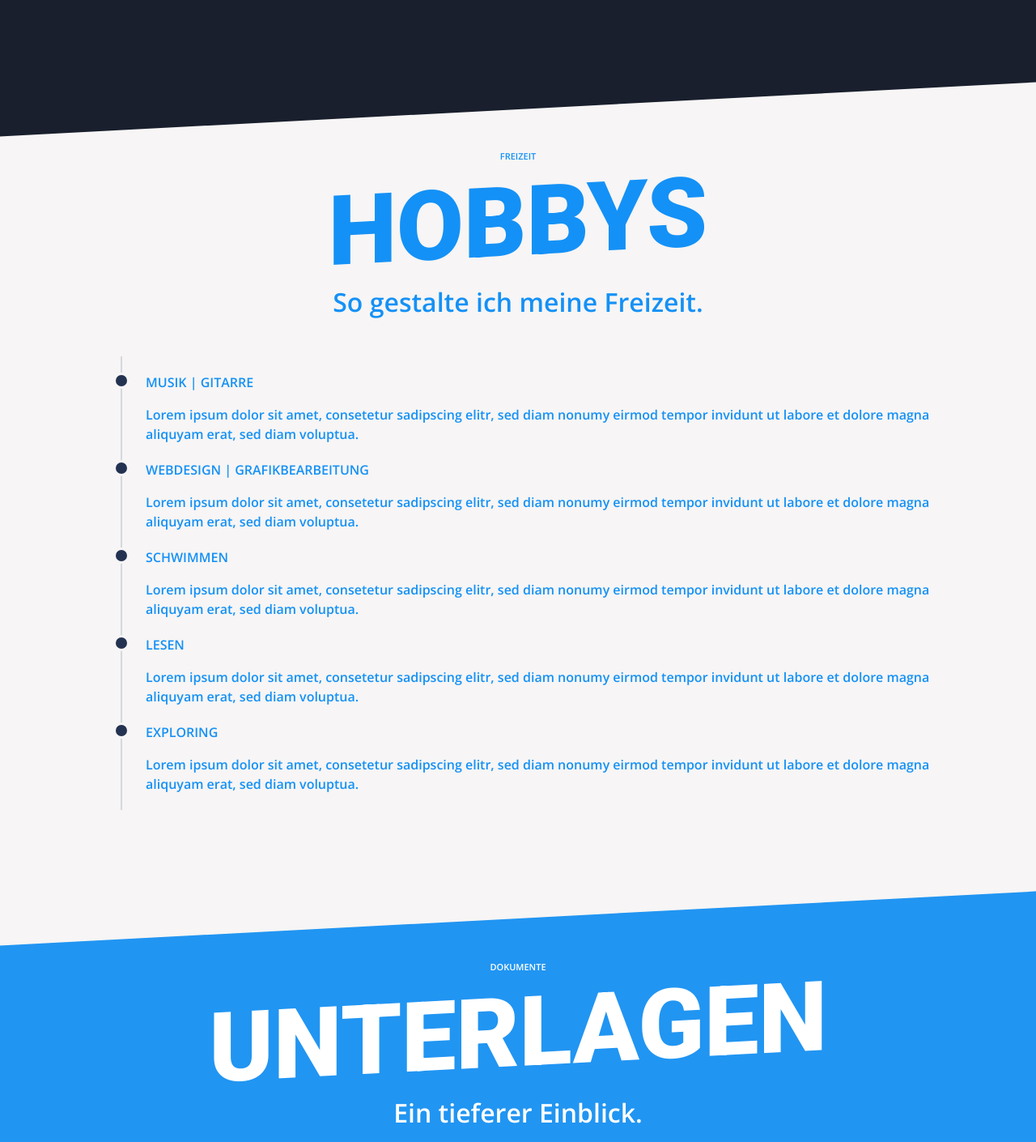
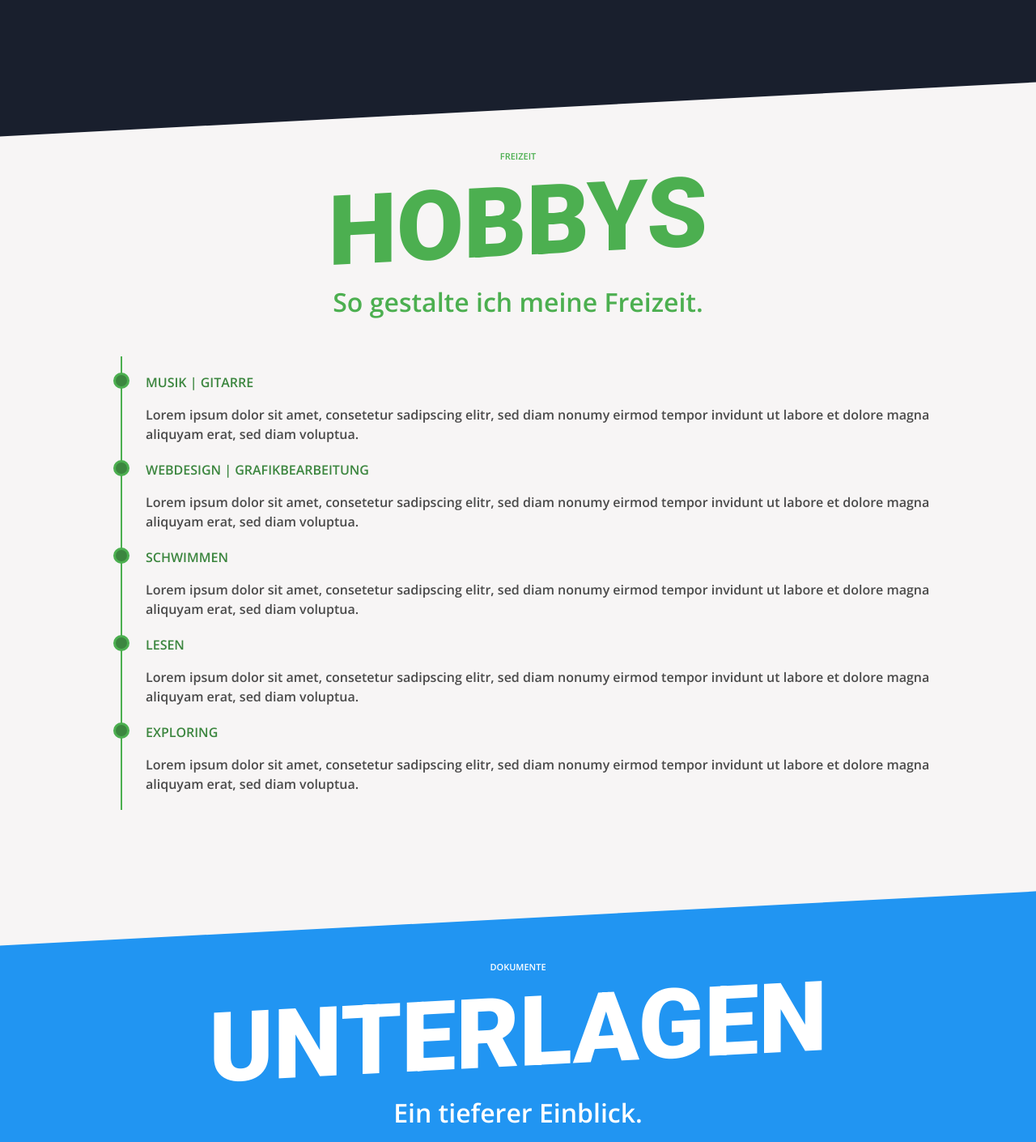
Before and after one commit to goertzniklas/goertzniklas.github.io, a PHP site: page / in a window 1280 px wide. Shown: the part 3835-5245 px from the top of the page at 81% size. Run offline with PHP 8.4, Linux system fonts and the light colour scheme.

Commit message:
Updated hobby section

```diff
--- a/css/custom.css
+++ b/css/custom.css
@@ -372,7 +372,7 @@ ul.timeline>li:before {
 }
 
 #activities {
-    color: #1491f6;
+    color: #4caf50;
     background: #f7f5f5;
 }
 
@@ -620,3 +620,35 @@ ul.timeline>li:before {
 .navbar {
 	position: absolute;
 }
+
+.hobbyHeading{
+    color: #3c863f;
+}
+
+.hobbyText{
+    color: #4a4a4a;
+}
+
+#activities ul.timeline:before {
+    content: ' ';
+    background: #4CAF50;
+    display: inline-block;
+    position: absolute;
+    left: 29px;
+    width: 2px;
+    height: 100%;
+    z-index: 400;
+}
+
+#activities ul.timeline>li:before {
+    content: ' ';
+    background: #3c863f;
+    display: inline-block;
+    position: absolute;
+    border-radius: 50%;
+    border: 3px solid #4CAF50;
+    left: 20px;
+    width: 20px;
+    height: 20px;
+    z-index: 400;
+}
--- a/index.html
+++ b/index.html
@@ -344,32 +344,32 @@
             <div id="more3">
               <ul class="timeline">
                 <li>
-                  <p>MUSIK | GITARRE</p>
-                  <p>
+                  <p class="hobbyHeading">MUSIK | GITARRE</p>
+                  <p class="hobbyText">
                       Lorem ipsum dolor sit amet, consetetur sadipscing elitr, sed diam nonumy eirmod tempor invidunt ut labore et dolore magna aliquyam erat, sed diam voluptua.
                   </p>
                 </li>
                 <li>
-                  <p>WEBDESIGN | GRAFIKBEARBEITUNG</p>
-                  <p>
+                  <p class="hobbyHeading">WEBDESIGN | GRAFIKBEARBEITUNG</p>
+                  <p class="hobbyText">
                       Lorem ipsum dolor sit amet, consetetur sadipscing elitr, sed diam nonumy eirmod tempor invidunt ut labore et dolore magna aliquyam erat, sed diam voluptua.
                   </p>
                 </li>
                 <li>
-                  <p>SCHWIMMEN</p>
-                  <p>
+                  <p class="hobbyHeading">SCHWIMMEN</p>
+                  <p class="hobbyText">
                       Lorem ipsum dolor sit amet, consetetur sadipscing elitr, sed diam nonumy eirmod tempor invidunt ut labore et dolore magna aliquyam erat, sed diam voluptua.
                   </p>
                 </li>
                 <li>
-                  <p>LESEN</p>
-                  <p>
+                  <p class="hobbyHeading">LESEN</p>
+                  <p class="hobbyText">
                       Lorem ipsum dolor sit amet, consetetur sadipscing elitr, sed diam nonumy eirmod tempor invidunt ut labore et dolore magna aliquyam erat, sed diam voluptua.
                   </p>
                 </li>
                 <li>
-                  <p>EXPLORING</p>
-                  <p>
+                  <p class="hobbyHeading">EXPLORING</p>
+                  <p class="hobbyText">
                       Lorem ipsum dolor sit amet, consetetur sadipscing elitr, sed diam nonumy eirmod tempor invidunt ut labore et dolore magna aliquyam erat, sed diam voluptua.
                   </p>
                 </li>
--- a/js/custom.js
+++ b/js/custom.js
@@ -111,5 +111,4 @@ $(document).ready(function(){
 			return false;
 		});
 	});
-
 });
```
